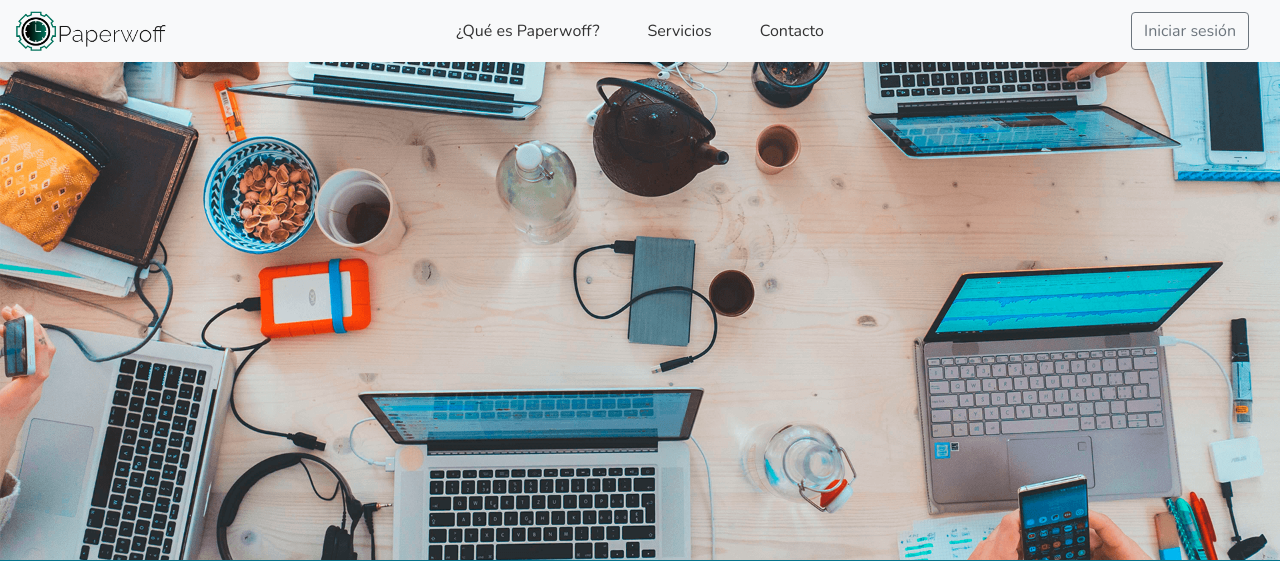
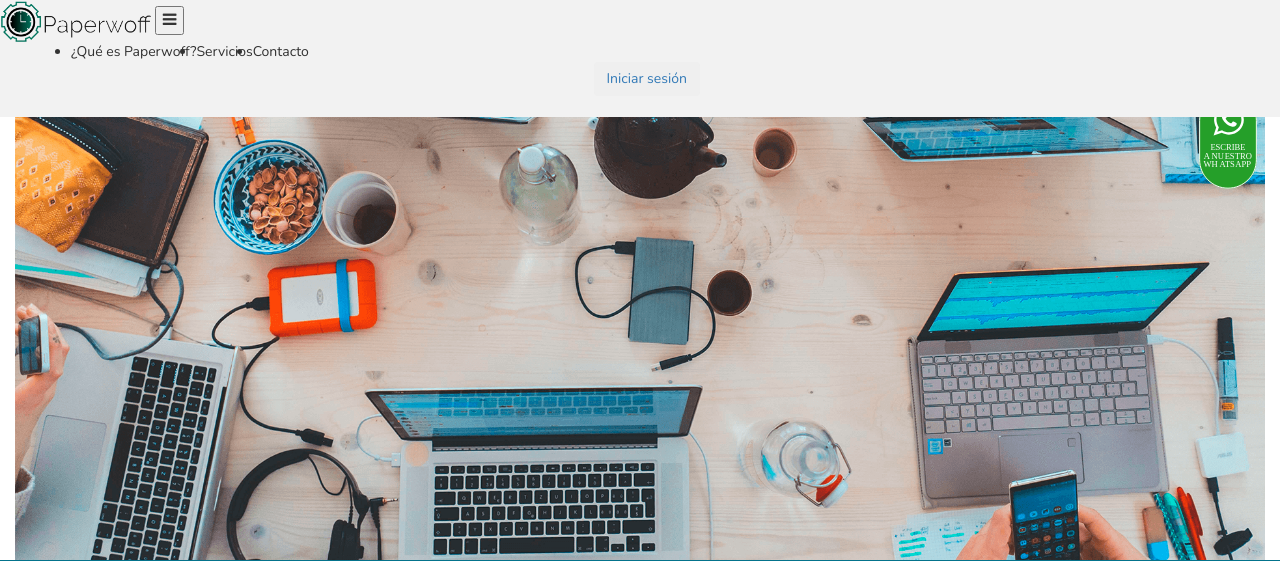
Before and after one commit to aleruoj/paperwoff, a PHP site: page /html/home.html in a window 1280 px wide; the page is wider, and only the part inside the window is pictured. Shown: the top 561 px of that part. Run offline with PHP 8.4, Linux system fonts and the light colour scheme; some libraries are stand-ins or nearby versions.

Commit message:
cambio de bootstrap local, add whatsapp

```diff
--- a/css/styles.css
+++ b/css/styles.css
@@ -407,3 +407,30 @@ table.dataTable.dtr-inline.collapsed>tbody>tr>td:first-child:before, table.dataT
 .p-date{
   color: #8f9398;
 }
+.cont-whatsapp-fixed {
+  position: fixed;
+  z-index: 99;
+  width: 75px;
+  height: 102px;
+  display: block;
+  top: 11%;
+  right: 15px;
+}
+
+.cont-whatsapp-fixed a {
+  background: url(../images/icon-whattsapp.svg) no-repeat center;
+  background-size: contain;
+  left: inherit;
+  bottom: inherit;
+  display: block;
+  width: 75px;
+  height: 102px;
+}
+
+@media screen and (max-width: 991px){
+.cont-whatsapp-fixed {
+    top: inherit;
+    bottom: 5%;
+    right: 10px;
+  }
+}
--- a/html/404.html
+++ b/html/404.html
@@ -43,10 +43,10 @@
             <!-- BOTONES -->
             <div class="col-md-12 my-3">
                 <div class="row justify-content-center">
-                    <div class="col-md-3 col-6 text-center ">
+                    <div class="col-md-6 col-lg-3 col-6 text-center  ">
                         <a href="home.html" class="btn btn-404">Inicio</a>
                     </div>
-                    <div class="col-md-3 col-6 text-center">
+                    <div class="col-md-6 col-lg-3 col-6 text-center ">
                         <a href="dashboard.html" class="btn btn-404">Dashboard</a>
                     </div>
                 </div>
--- a/html/500.html
+++ b/html/500.html
@@ -24,6 +24,7 @@
             </a>
         </nav>
     </header>
+
     <!-- /HEADER -->
 
     <!-- CONTENIDO-->
--- a/html/home.html
+++ b/html/home.html
@@ -7,24 +7,32 @@
     <meta http-equiv="X-UA-Compatible" content="ie=edge">
     <link rel="icon" type="image/png" href="../images/favicon.png">
     <title>Paperwoff</title>
-    <!-- Empieza CSS de Bootstrap -->
-    <link rel="stylesheet" href="https://stackpath.bootstrapcdn.com/bootstrap/4.3.1/css/bootstrap.min.css" integrity="sha384-ggOyR0iXCbMQv3Xipma34MD+dH/1fQ784/j6cY/iJTQUOhcWr7x9JvoRxT2MZw1T" crossorigin="anonymous">
-    <!-- Termina CSS de Bootstrap -->
+    <!-- Bootstrap -->
+    <link href="../vendors/bootstrap/dist/css/bootstrap.min.css" rel="stylesheet">
     <!-- Font Awesome -->
     <link href="../vendors/font-awesome/css/font-awesome.min.css" rel="stylesheet">
+    <!-- Mis estilos-->
     <link rel="stylesheet" href="../css/swiper.min.css">
     <link rel="stylesheet" type="text/css" href="../css/styles.css">
-
     <link href="https://fonts.googleapis.com/css?family=Nunito:300,400,600,700,800,900&display=swap" rel="stylesheet">
 </head>
 
 <body id=home>
+    <!-- WHATSAPP -->
+    <div class="cont-whatsapp-fixed">
+        <a href="https://api.whatsapp.com/send?phone=+573163187107&text=Hola,%20quisiera%20información%20de%20Paperwoff"
+            target="_blank"><i class="icon icon-whatsapp-msm"></i></a>
+    </div>
+    <!-- /WHATSAPP -->
+
+    <!-- HEADER -->
     <header>
         <nav class="navbar navbar-expand-lg navbar-light bg-light">
             <a href="home.html">
                 <img src="../images/logo.png" class="logo img-fluid">
             </a>
-            <button class="navbar-toggler" type="button" data-toggle="collapse" data-target="#navbarTogglerDemo01" aria-controls="navbarTogglerDemo01" aria-expanded="false" aria-label="Toggle navigation">
+            <button class="navbar-toggler" type="button" data-toggle="collapse" data-target="#navbarTogglerDemo01"
+                aria-controls="navbarTogglerDemo01" aria-expanded="false" aria-label="Toggle navigation">
                 <span class=""><i class="fa fa-bars"></i></span>
             </button>
             <div class="collapse navbar-collapse" id="navbarTogglerDemo01">
@@ -52,24 +60,32 @@
             </div>
         </nav>
     </header>
+    <!-- /HEADER -->
+
     <!-- Swiper -->
     <div class="container-fluid p-0">
         <div class="swiper-container">
             <div class="swiper-wrapper">
-                <div class="swiper-slide" style="background:url(../images/s1.png) center no-repeat; background-size:cover;"></div>
-                <div class="swiper-slide" style="background:url(../images/s2.png) center no-repeat; background-size:cover;"></div>
-                <div class="swiper-slide" style="background:url(../images/s3.png) center no-repeat; background-size:cover;"></div>
-                <div class="swiper-slide" style="background:url(../images/s4.png) center no-repeat; background-size:cover;"></div>
-                <div class="swiper-slide" style="background:url(../images/s5.jpg) center no-repeat; background-size:cover;"></div>
-                <div class="swiper-slide" style="background:url(../images/s6.jpg) center no-repeat; background-size:cover;"></div>
+                <div class="swiper-slide"
+                    style="background:url(../images/s1.png) center no-repeat; background-size:cover;"></div>
+                <div class="swiper-slide"
+                    style="background:url(../images/s2.png) center no-repeat; background-size:cover;"></div>
+                <div class="swiper-slide"
+                    style="background:url(../images/s3.png) center no-repeat; background-size:cover;"></div>
+                <div class="swiper-slide"
+                    style="background:url(../images/s4.png) center no-repeat; background-size:cover;"></div>
+                <div class="swiper-slide"
+                    style="background:url(../images/s5.jpg) center no-repeat; background-size:cover;"></div>
+                <div class="swiper-slide"
+                    style="background:url(../images/s6.jpg) center no-repeat; background-size:cover;"></div>
             </div>
             <!-- Add Pagination -->
             <div class="swiper-pagination"></div>
         </div>
     </div>
-     <!-- /Swiper -->
+    <!-- /Swiper -->
 
-
+    <!-- /QUE ES -->
     <section class="section p-4 colorfondo que-es" id="que-es">
         <div class="container">
             <div class="row ">
@@ -89,7 +105,9 @@
                 <div class="col-md-8 m-auto">
                     <div class="home-description">
                         <h4 class="pb-3">
-                            Te ayudamos a organizar tu equipo de trabajo, controlas la programación y asignación de tareas desde una sola interfaz, calendario, control monetario y otras características de tus clientes ¡todo en uno!
+                            Te ayudamos a organizar tu equipo de trabajo, controlas la programación y asignación de
+                            tareas desde una sola interfaz, calendario, control monetario y otras características de tus
+                            clientes ¡todo en uno!
                         </h4>
                     </div>
                 </div>
@@ -99,6 +117,9 @@
             </div>
         </div>
     </section>
+    <!-- /QUE ES -->
+
+    <!-- CONTACTO -->
     <section class="pre-footer">
         <div class="container">
             <div class="row mb-3">
@@ -110,12 +131,12 @@
                 </div>
             </div>
             <div class="row">
-
                 <div class="col-12 col-md-4">
                     <form action="">
                         <div class="form-group">
                             <label for="nombre">Nombre completo:</label>
-                            <input type="text" class="form-control" id="nombre" required="" aria-describedby="emailHelp" placeholder="">
+                            <input type="text" class="form-control" id="nombre" required="" aria-describedby="emailHelp"
+                                placeholder="">
                         </div>
                         <div class="form-group">
                             <label for="area">País</label>
@@ -133,12 +154,12 @@
                                 tratamiento de datos
                                 y el envío de información</label>
                         </div>
-
                 </div>
                 <div class="col-12 col-md-4">
                     <div class="form-group">
                         <label for="email">Correo electrónico</label>
-                        <input type="email" class="form-control" id="email" required="" aria-describedby="emailHelp" placeholder="">
+                        <input type="email" class="form-control" id="email" required="" aria-describedby="emailHelp"
+                            placeholder="">
                     </div>
                     <div class="form-group">
                         <label for="empleados">Número de empleados</label>
@@ -151,7 +172,6 @@
                             <option>501 - 1000</option>
                         </select>
                     </div>
-
                     <div class="form-check form-check-inline d-md-none d-block">
                         <input type="checkbox" class="form-check-input" id="politicas" required="">
                         <label class="form-check-label check-mobile " for="politicas">Acepto las políticas de
@@ -162,15 +182,15 @@
                     </form>
                 </div>
                 <div class="col-12 col-md-4 text-center mt-md-4 mt-5">
-                    <h4>¿Necesitas más información? <br> Escribenos a: <br> <span class="font-weight-bold">contacto@paperwoff.com</span></h4>
+                    <h4>¿Necesitas más información? <br> Escribenos a: <br> <span
+                            class="font-weight-bold">contacto@paperwoff.com</span></h4>
                 </div>
             </div>
         </div>
-        </div>
     </section>
-
+    <!-- CONTACTO -->
+    <!-- COPYRIGHT -->
     <footer class="footer footer-black position-static ">
-
         <div class="clear-both"></div>
         <section class="section-footer bg-copyright">
             <div class="container">
@@ -182,7 +202,6 @@
                             </div>
                         </div>
                     </div>
-
                 </div>
             </div>
         </section>
@@ -190,9 +209,15 @@
 
 
     <!-- Empieza JS de Bootstrap -->
-    <script src="https://code.jquery.com/jquery-3.3.1.slim.min.js" integrity="sha384-q8i/X+965DzO0rT7abK41JStQIAqVgRVzpbzo5smXKp4YfRvH+8abtTE1Pi6jizo" crossorigin="anonymous"></script>
-    <script src="https://cdnjs.cloudflare.com/ajax/libs/popper.js/1.14.7/umd/popper.min.js" integrity="sha384-UO2eT0CpHqdSJQ6hJty5KVphtPhzWj9WO1clHTMGa3JDZwrnQq4sF86dIHNDz0W1" crossorigin="anonymous"></script>
-    <script src="https://stackpath.bootstrapcdn.com/bootstrap/4.3.1/js/bootstrap.min.js" integrity="sha384-JjSmVgyd0p3pXB1rRibZUAYoIIy6OrQ6VrjIEaFf/nJGzIxFDsf4x0xIM+B07jRM" crossorigin="anonymous"></script>
+    <script src="https://code.jquery.com/jquery-3.3.1.slim.min.js"
+        integrity="sha384-q8i/X+965DzO0rT7abK41JStQIAqVgRVzpbzo5smXKp4YfRvH+8abtTE1Pi6jizo"
+        crossorigin="anonymous"></script>
+    <script src="https://cdnjs.cloudflare.com/ajax/libs/popper.js/1.14.7/umd/popper.min.js"
+        integrity="sha384-UO2eT0CpHqdSJQ6hJty5KVphtPhzWj9WO1clHTMGa3JDZwrnQq4sF86dIHNDz0W1"
+        crossorigin="anonymous"></script>
+    <script src="https://stackpath.bootstrapcdn.com/bootstrap/4.3.1/js/bootstrap.min.js"
+        integrity="sha384-JjSmVgyd0p3pXB1rRibZUAYoIIy6OrQ6VrjIEaFf/nJGzIxFDsf4x0xIM+B07jRM"
+        crossorigin="anonymous"></script>
     <!-- Termina JS de bootstrap -->
 
     <script src="../js/swiper.min.js"></script>
```
Also changed, not shown: images/icon-whattsapp.svg (added).
